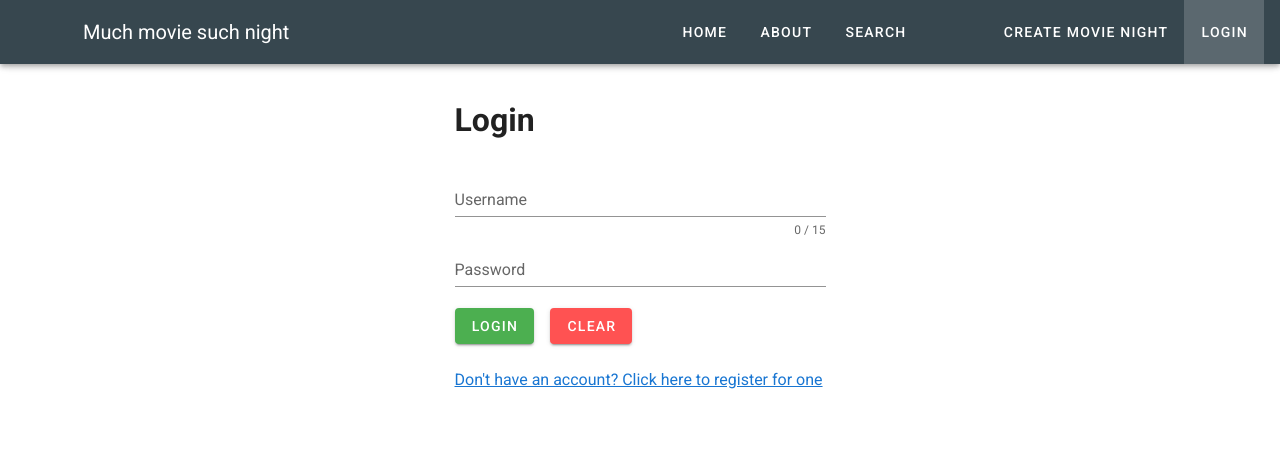
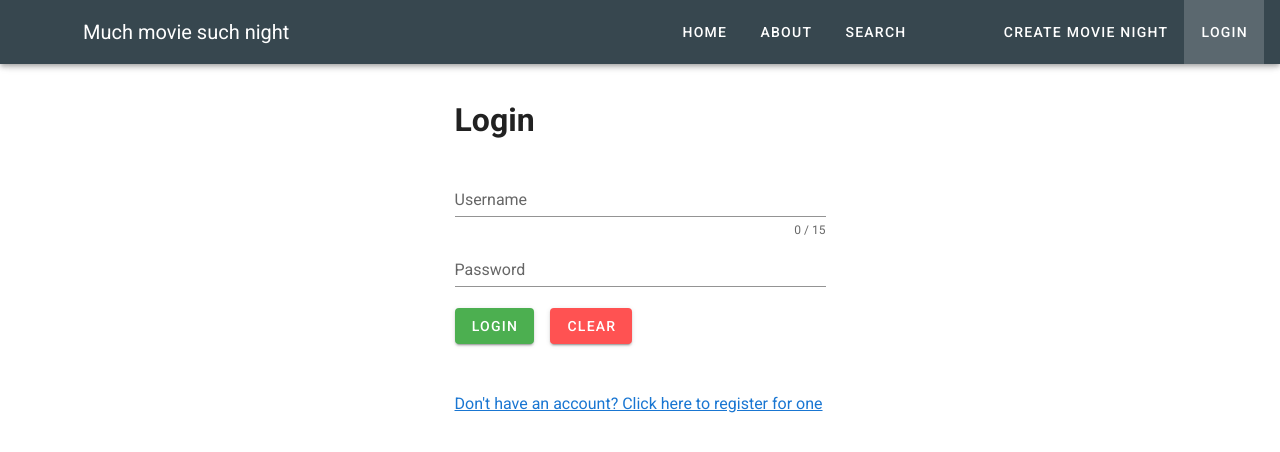
Before and after one commit to doedmannen/bug-free-octo-computing-movie-api, a Vue app in the folder frontend-dev/: page /login in a window 1280 px wide. Shown: the top 452 px of the page. Built offline with nearby package versions, Linux system fonts and the light colour scheme.

Commit message:
added error on login error

```diff
--- a/frontend-dev/src/views/Login.vue
+++ b/frontend-dev/src/views/Login.vue
@@ -50,6 +50,11 @@
         </v-col>
       </v-row>
       <v-row justify="center">
+        <v-col justify="center" cols="4">
+          <v-card class="error pa-3" v-show="loginResponse">{{ loginResponse }}</v-card>
+        </v-col>
+      </v-row>
+      <v-row justify="center">
         <v-col cols="4">
          <router-link to="/register">Don't have an account? Click here to register for one</router-link>
         </v-col>
@@ -71,7 +76,7 @@
       passwordRules: [
         v => !!v || 'Password is required'
       ],
-      loginRespose: ""
+      loginResponse: ""
     }),
     computed: {
       hasValidAuth(){
```
